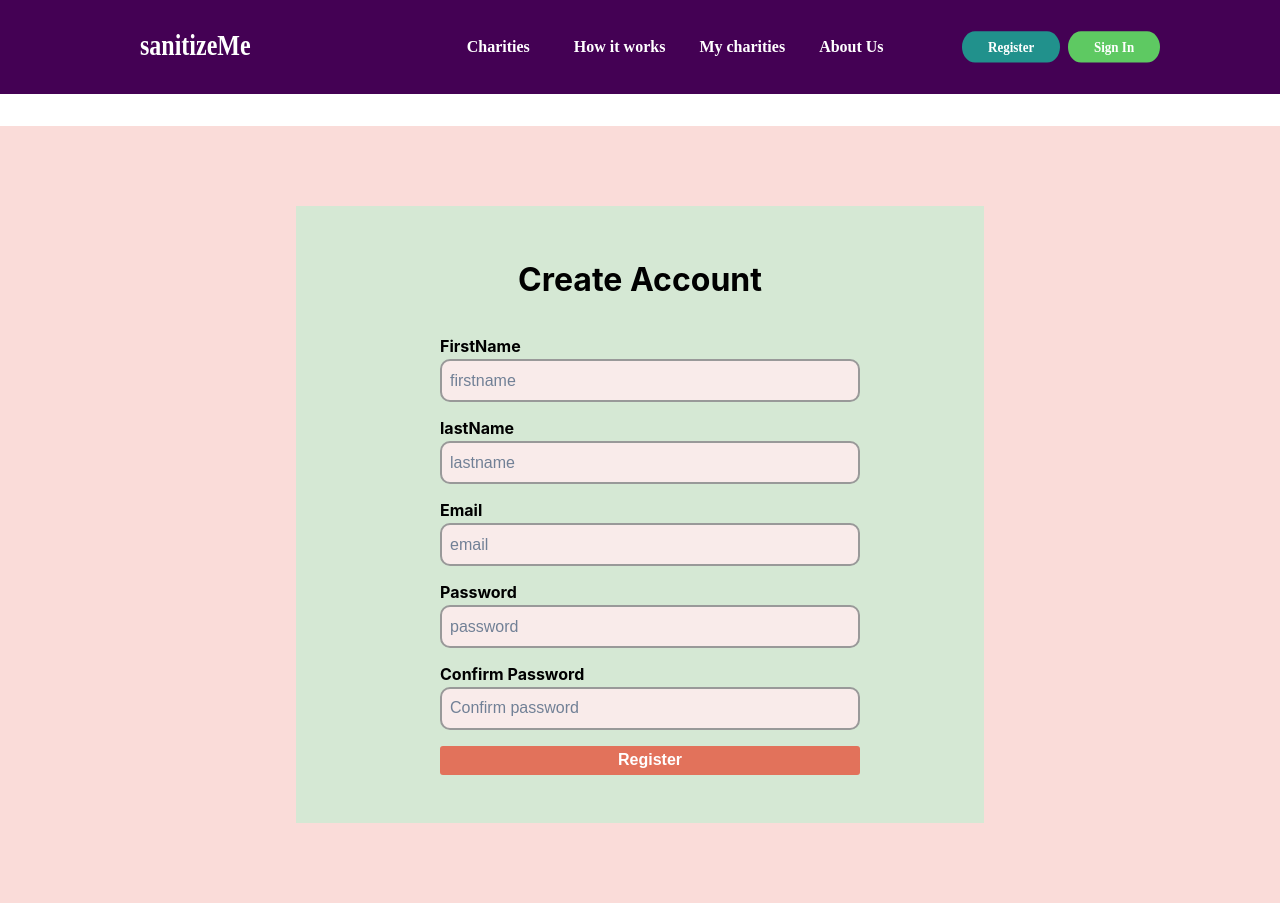
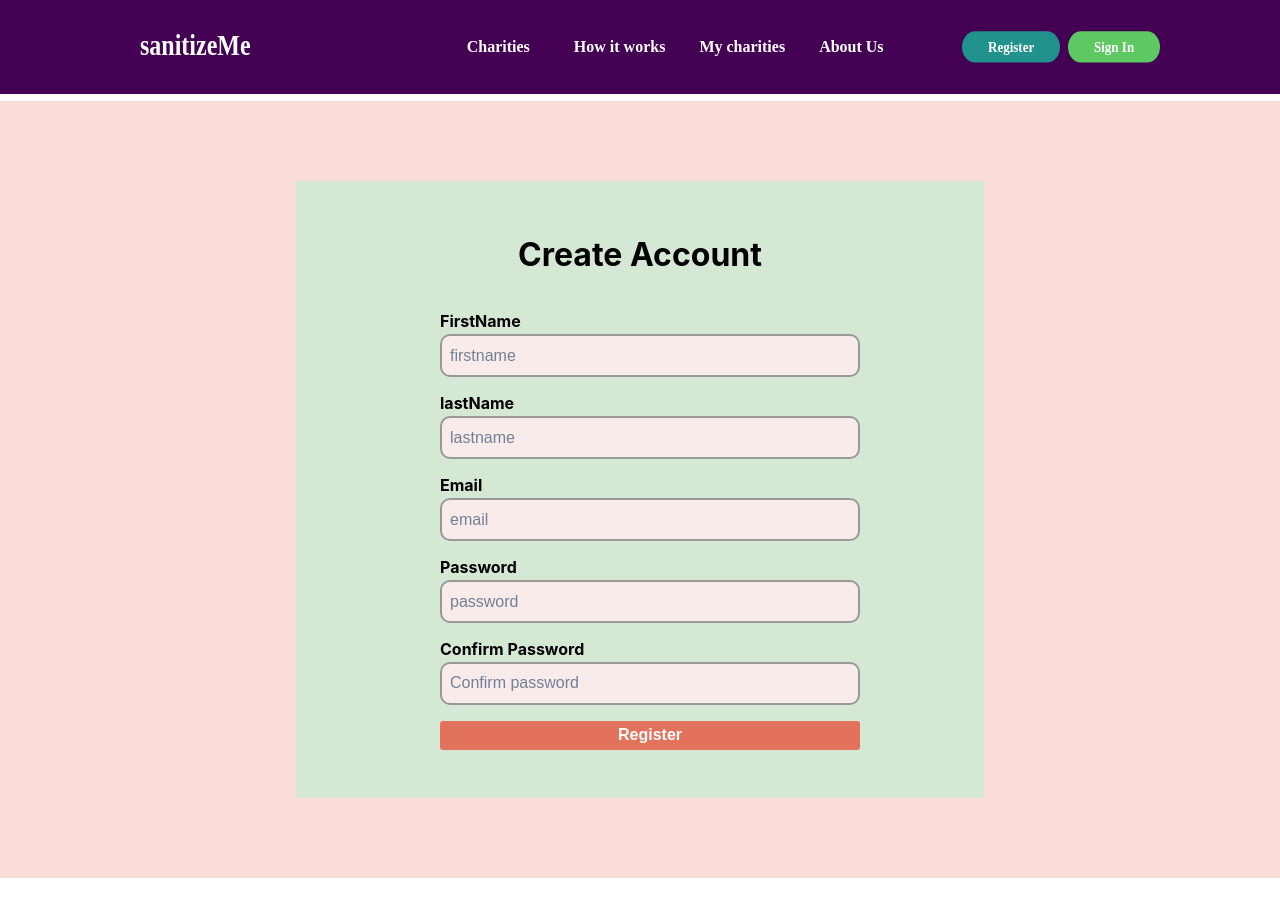
Before and after one commit to Arnold-In-Tech/sanitizeMe, a React (Create React App) app in the folder client/: page /create-account in a window 1280 px wide. After the commit the page ends 878 px from the top, so only its background shows below. Built offline with nearby package versions, Linux system fonts and the light colour scheme.

Commit message:
Adjuste to margin for signup page

```diff
--- a/client/src/stylesheets/SignUp.css
+++ b/client/src/stylesheets/SignUp.css
@@ -2,6 +2,7 @@
     text-align: center;
     padding: 5rem 1rem;
     background: #FADCD9;
+    margin-top:-25px;
   }
 
   .error {
```
